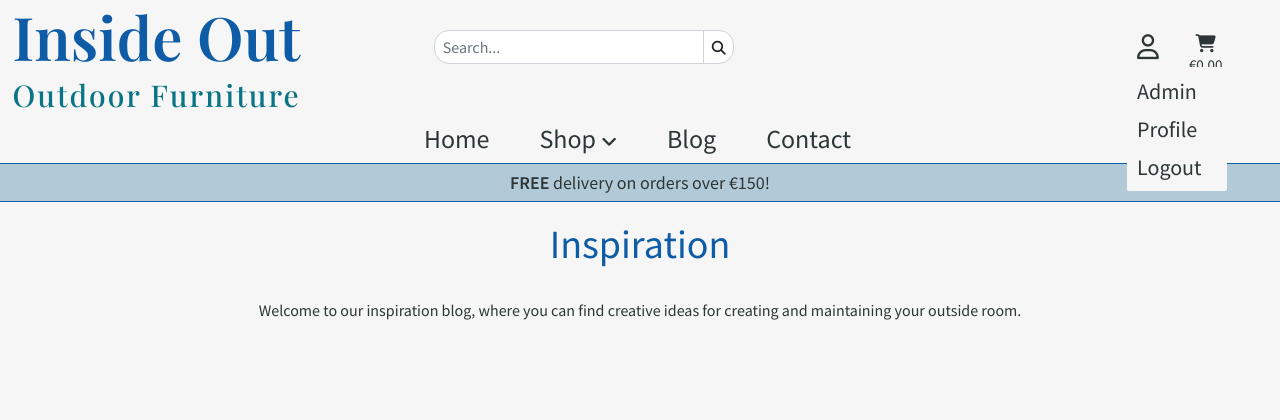
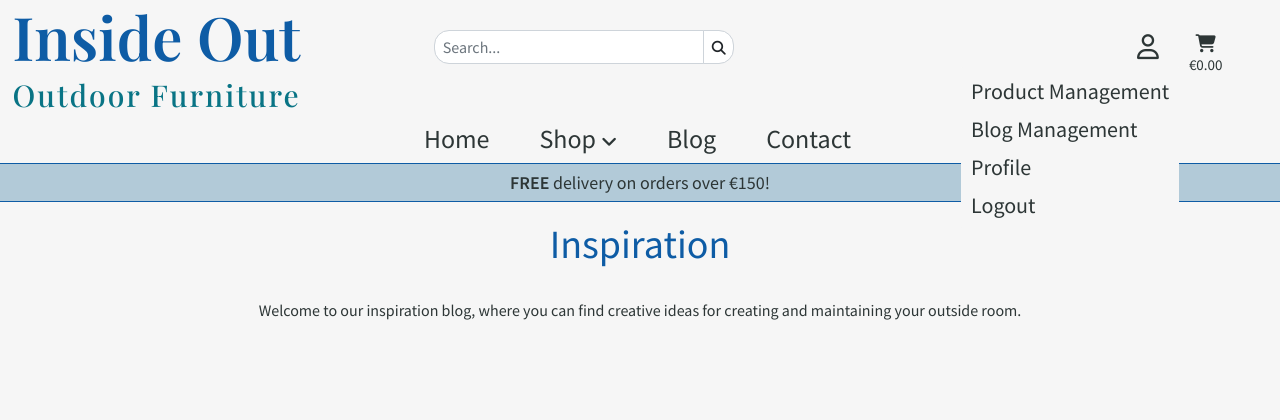
Before and after one commit to Sharon-B/Django-Test, a Django app: page /blog/ in a window 1280 px wide, after a click that opens the changed part. Shown: the top 420 px of the page. Run offline with Django 3.2, Linux system fonts and the light colour scheme; the visitor is signed in with stand-in values (Sample User, id 1); data that the repository does not hold is empty; parts of the project's set-up code (start-up, migrations or seed data) failed here and were passed over; some libraries are stand-ins or nearby versions; some web fonts are replaced.

Commit message:
Update my account menu

```diff
--- a/blog/views.py
+++ b/blog/views.py
@@ -1,6 +1,6 @@
 from django.shortcuts import render, get_object_or_404, reverse, redirect
 from django.contrib import messages
-from .models import BlogPost, BlogComment
+from .models import BlogPost
 from .forms import BlogCommentForm
 
 
--- a/templates/base.html
+++ b/templates/base.html
@@ -88,7 +88,8 @@
                             <div class="dropdown-menu dd-menu" aria-labelledby="account">
                                 {% if request.user.is_authenticated %}
                                     {% if request.user.is_superuser %}
-                                        <a class="dropdown-item dd-item" href="{% url 'add_product' %}">Admin</a>
+                                        <a class="dropdown-item dd-item" href="{% url 'add_product' %}">Product Management</a>
+                                        <a class="dropdown-item dd-item" href="">Blog Management</a>
                                     {% endif %}
                                     <a class="dropdown-item dd-item" href="{% url 'profile' %}">Profile</a>
                                     <a class="dropdown-item dd-item" href="{% url 'account_logout' %}">Logout</a>
--- a/templates/includes/mobile-header.html
+++ b/templates/includes/mobile-header.html
@@ -29,7 +29,8 @@
     <div class="dropdown-menu dd-menu" aria-labelledby="account">
         {% if request.user.is_authenticated %}
             {% if request.user.is_superuser %}
-                <a class="dropdown-item dd-item" href="{% url 'add_product' %}">Admin</a>
+                <a class="dropdown-item dd-item" href="{% url 'add_product' %}">Product Management</a>
+                <a class="dropdown-item dd-item" href="">Blog Management</a>
             {% endif %}
             <a class="dropdown-item dd-item" href="{% url 'profile' %}">Profile</a>
             <a class="dropdown-item dd-item" href="{% url 'account_logout' %}">Logout</a>
```
